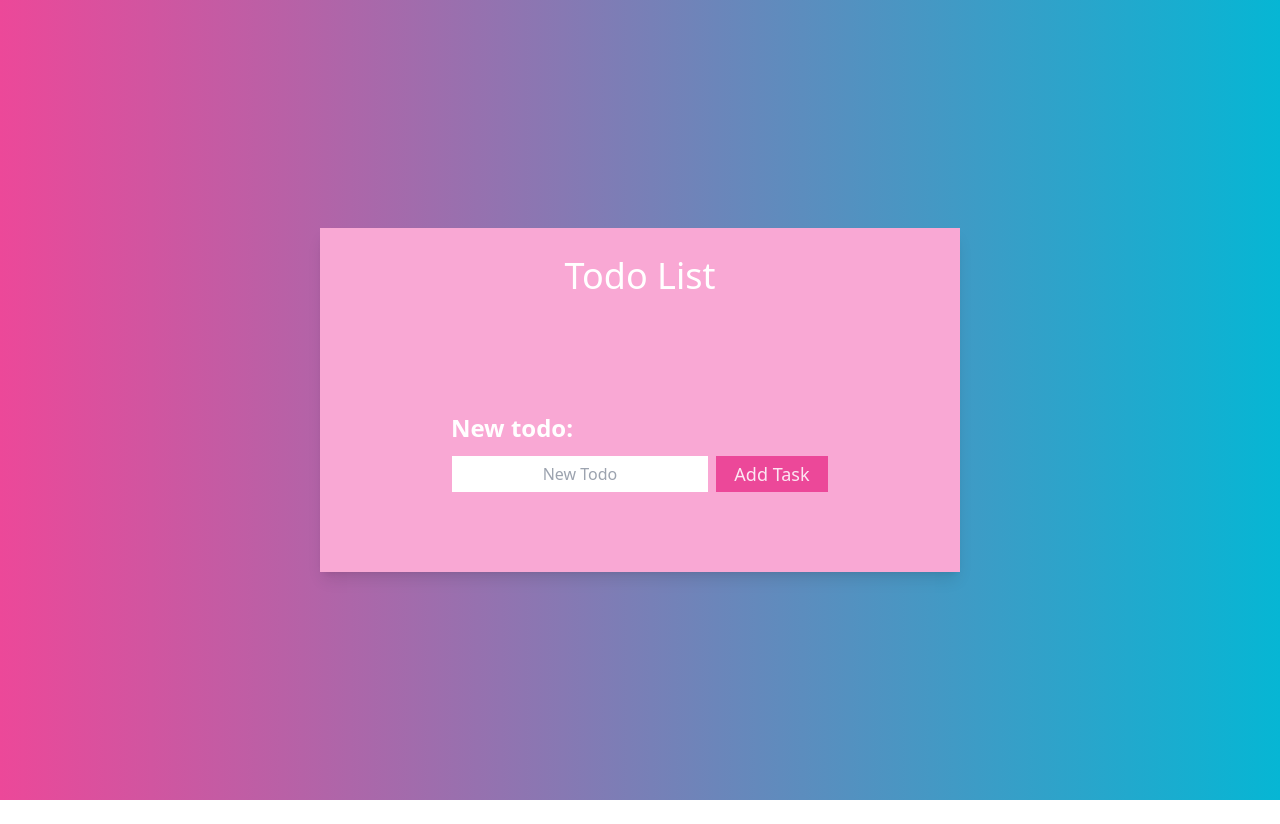
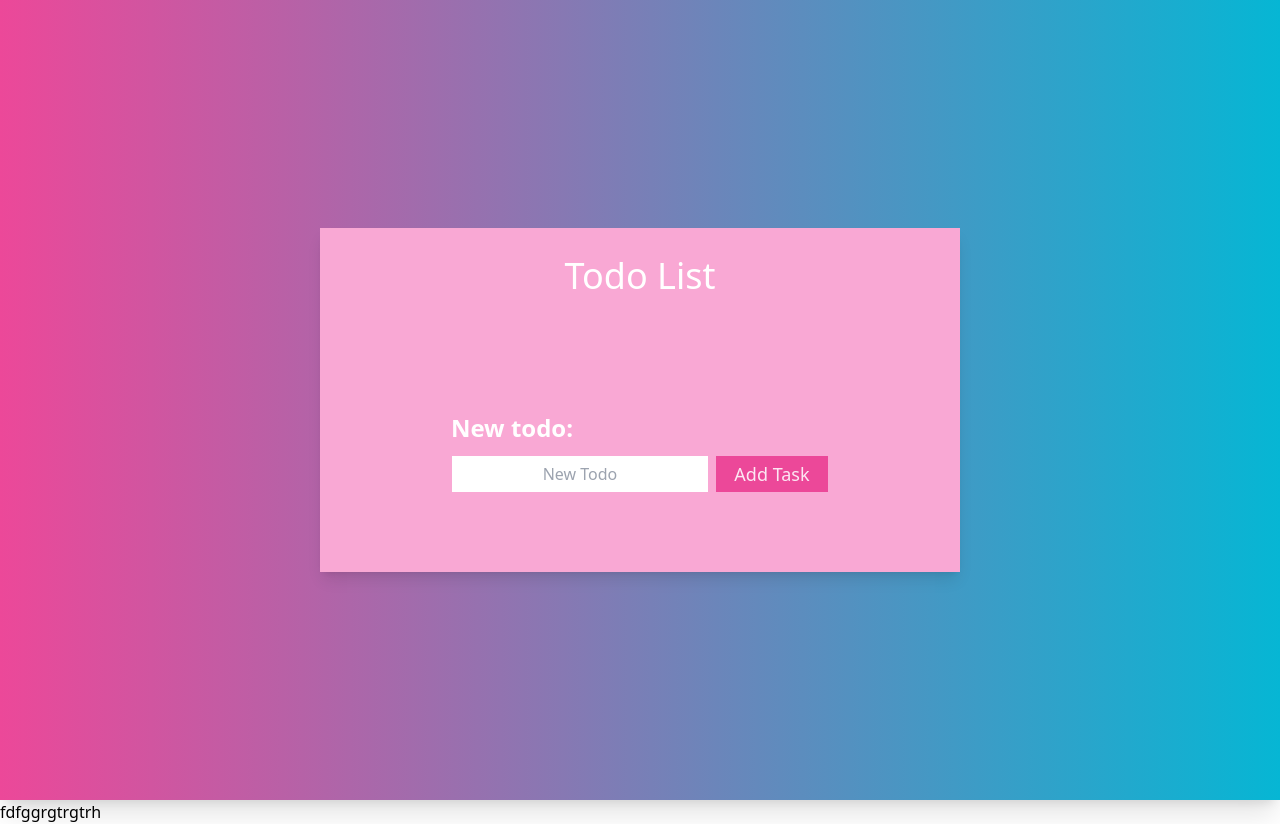
Before and after one commit to mercurialli/React-to-do, a Next.js app: page / in a window 1280 px wide. Before the commit the page ends 800 px from the top, so only its background shows below. Built offline with nearby package versions, Linux system fonts and the light colour scheme.

Commit message:
add changes

```diff
--- a/pages/_app.jsx
+++ b/pages/_app.jsx
@@ -1,5 +1,10 @@
 import "../styles/global.css";
 
 export default function App({ Component, pageProps }) {
-  return <Component {...pageProps} />;
+  return (
+    <div>
+      <Component {...pageProps} />
+      <div>fdfggrgtrgtrh</div>
+    </div>
+  );
 }
```
